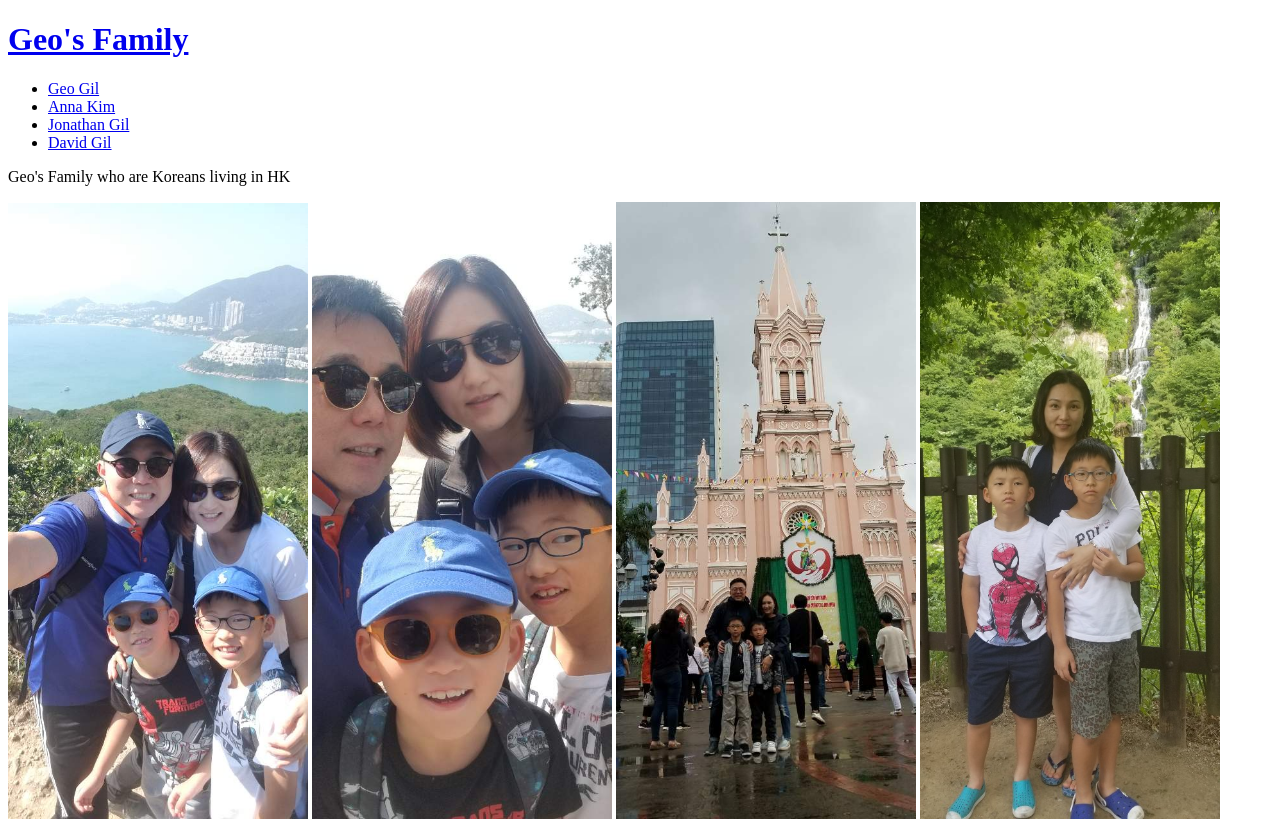
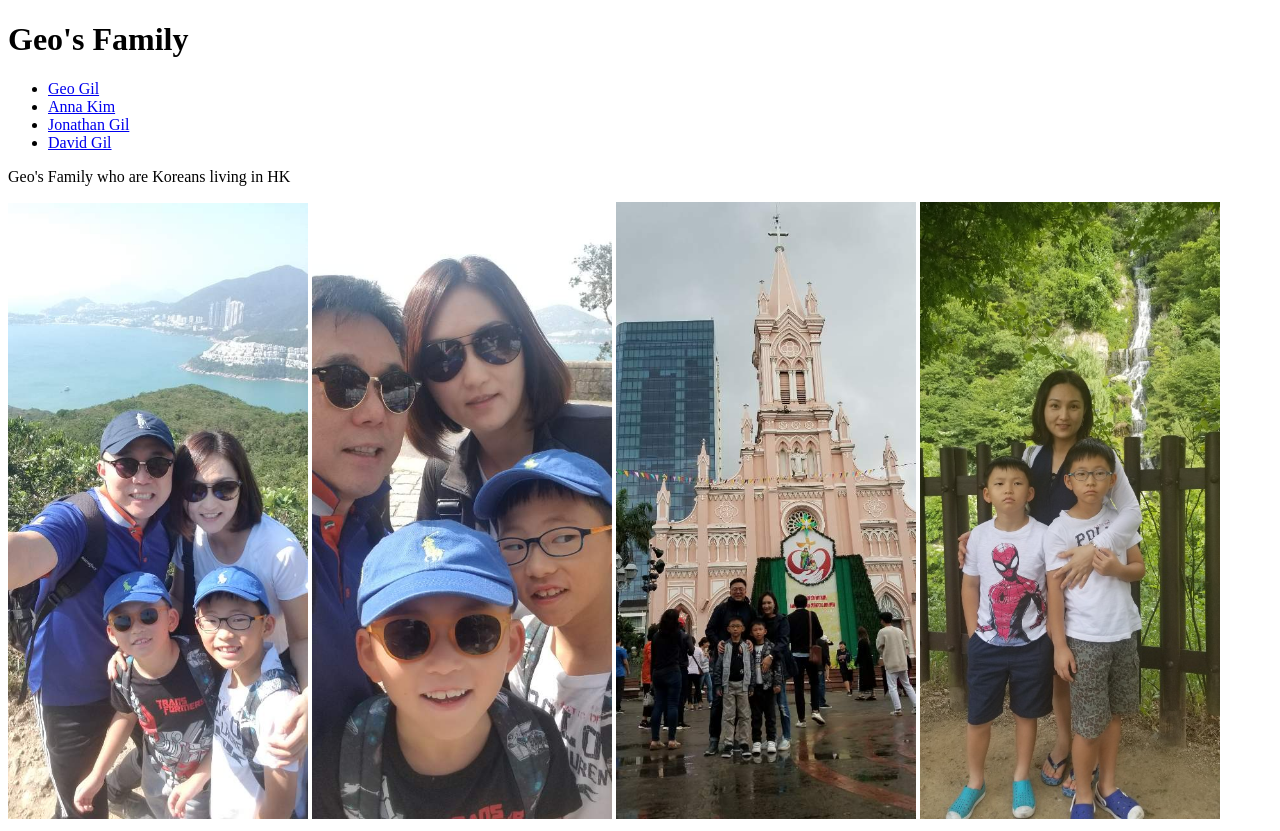
Before and after one commit to Geo-Gil/WEB1, a plain HTML site: page index Geo's Family.html in a window 1280 px wide. Drawn offline with Linux system fonts and the light colour scheme.

Commit message:
second trial due to upload failure

```diff
--- a/index Geo's Family.html
+++ b/index Geo's Family.html
@@ -5,7 +5,7 @@
     <title>Geo's Family</title>
   </head>
   <body>
-    <h1><a href=index.html>Geo's Family</a></h1>
+    <h1>Geo's Family</h1>
     <p>
     <ul>
       <li><a href="Geo.html">Geo Gil</a></li>
```
